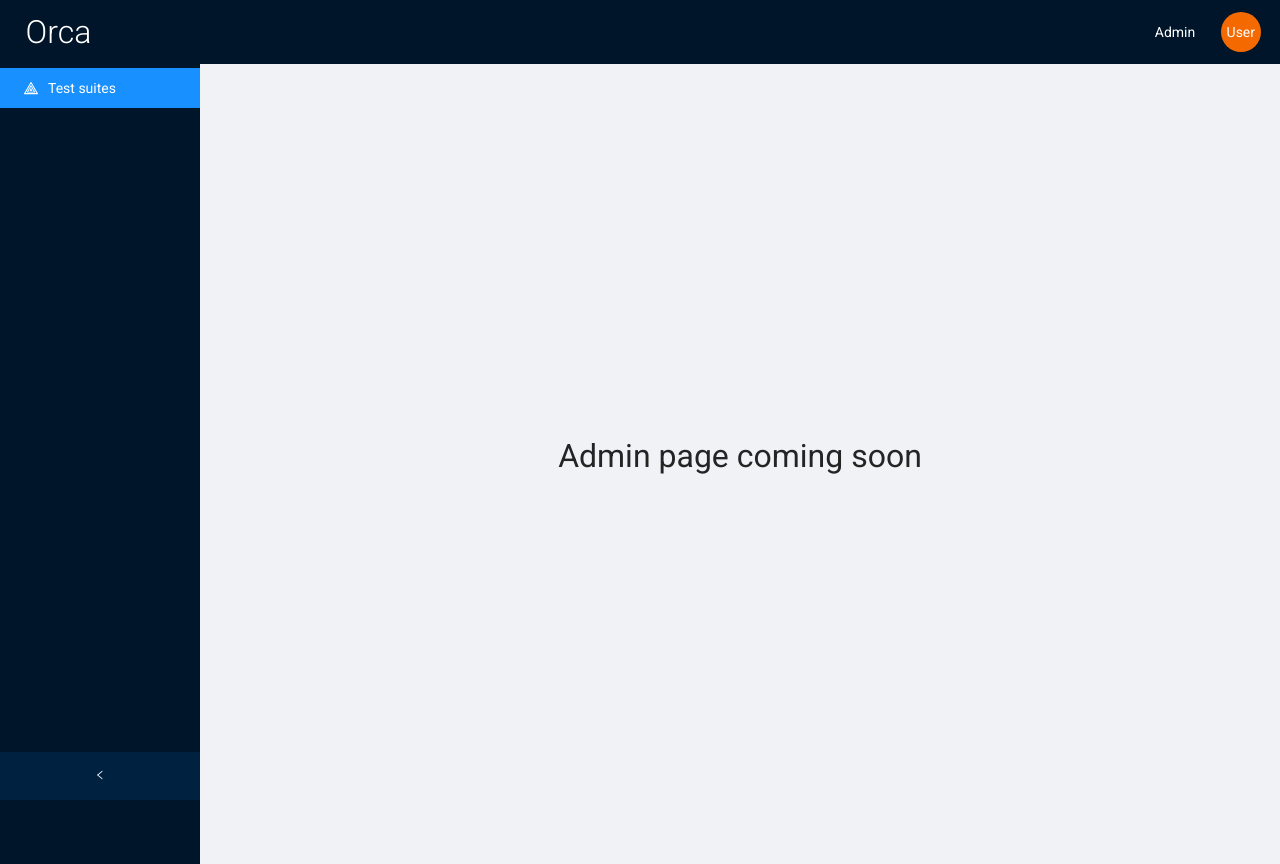
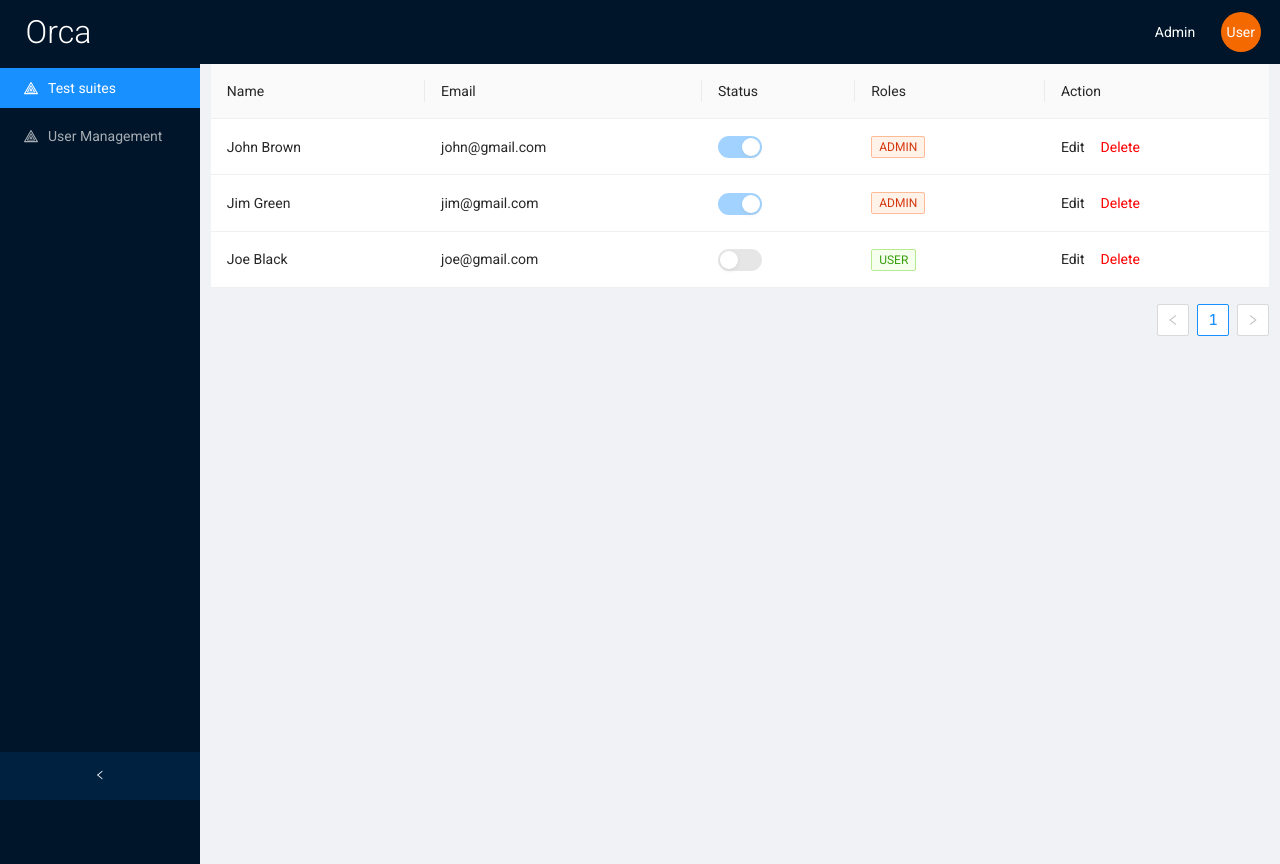
Before and after one commit to orcaci/orca, a React (Create React App) app in the folder web/: page /view/home in a window 1280 px wide. Both pictures are taken after a click on the element "Admin". Built offline with nearby package versions, Linux system fonts and the light colour scheme.

Commit message:
MR Admin Page Changes

```diff
--- a/web/src/admin/admin.module.css
+++ b/web/src/admin/admin.module.css
@@ -1,6 +1,16 @@
 .container {
     height: 100%;
     display: flex;
-    align-items: center;
+    align-items: initial;
     justify-content: center;
 }
+
+.userTable {
+    width: 98%;
+}
+
+.userDelete {
+    color: red;
+    background-color: transparent;
+    text-decoration: none;
+}
--- a/web/src/admin/index.tsx
+++ b/web/src/admin/index.tsx
@@ -1,11 +1,104 @@
 import React from "react";
+import styles from "./admin.module.css";
+import { Table, Tag, Space, Switch, Popconfirm, message } from 'antd';
+// import { Link } from "react-router-dom";
+// import {EditModal} from "../components/editModal/index"
 
-import styles from "./admin.module.css";
+
+function confirm(e: any) {
+  console.log(e);
+  message.success('User deleted successfully');
+}
+
+
+const columns = [
+  {
+    title: 'Name',
+    dataIndex: 'name',
+    key: 'name',
+    render: (text: any) => <span>{text}</span>,
+  },
+  {
+    title: 'Email',
+    dataIndex: 'email',
+    key: 'email',
+  },
+  {
+    title: 'Status',
+    dataIndex: 'status',
+    key: 'status',
+    render: (status: any) => status === "Active" ? <Switch defaultChecked disabled /> : <Switch disabled />,
+  },
+  {
+    title: 'Roles',
+    key: 'roles',
+    dataIndex: 'roles',
+    render: (tags: any) => (
+      <>
+        {tags.map((tag: any) => {
+          let color = tag.length > 5 ? 'geekblue' : 'green';
+          if (tag === 'admin') {
+            color = 'volcano';
+          }
+          return (
+            <Tag color={color} key={tag}>
+              {tag.toUpperCase()}
+            </Tag>
+          );
+        })}
+      </>
+    ),
+  },
+  {
+    title: 'Action',
+    key: 'action',
+    render: (text: string, record: any) =>
+    (
+      <Space size="middle">
+        <span>Edit</span>
+        <Popconfirm
+          title="Are you sure want to delete this user?"
+          onConfirm={confirm}
+          // onCancel={cancel}
+          okText="Delete"
+          cancelText="Cancel"
+        >
+          <a href="/" className={styles.userDelete}>Delete</a>
+        </Popconfirm>
+
+      </Space>
+    ),
+  },
+];
+
+const data = [
+  {
+    key: '1',
+    name: 'John Brown',
+    email: "john@gmail.com",
+    status: 'Active',
+    roles: ['admin'],
+  },
+  {
+    key: '2',
+    name: 'Jim Green',
+    email: "jim@gmail.com",
+    status: 'Active',
+    roles: ['admin'],
+  },
+  {
+    key: '3',
+    name: 'Joe Black',
+    email: "joe@gmail.com",
+    status: 'Inactive',
+    roles: ['user'],
+  },
+];
 
 export function Adminpage() {
   return (
     <div className={styles.container}>
-      <h1>Admin page coming soon</h1>
+      <Table className={styles.userTable} columns={columns} dataSource={data} />
     </div>
   );
 }
--- a/web/src/main/index.tsx
+++ b/web/src/main/index.tsx
@@ -14,6 +14,11 @@ const TAB_MENU_OPTIONS = [
   {
     name: "Test suites",
     route: "/home",
+    icon: <HeatMapOutlined />
+  },
+  {
+    name: "User Management",
+    route: "/admin",
     icon: <HeatMapOutlined />
   }
 ];
```
